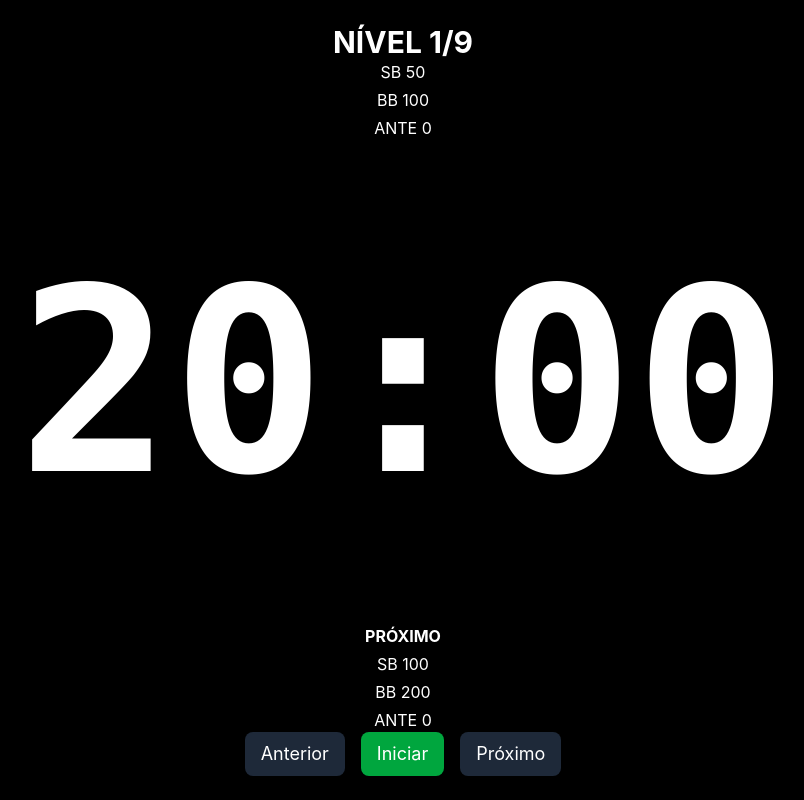
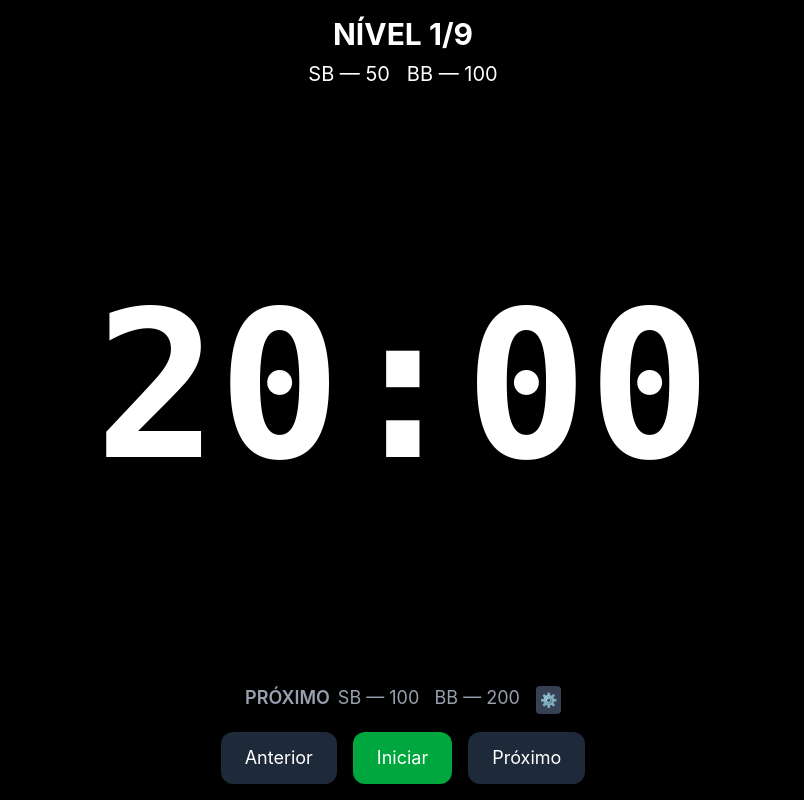
Before and after one commit to jorgepcar78/poker-blinds-timer, a React (Vite) app: page / in a window 1280 px wide. Shown: the whole page, without its empty margins (237-1041 px from the left). Built offline with nearby package versions, Linux system fonts and the light colour scheme.

Commit message:
Refactor TimerPage layout, adjust clock size, add settings button

```diff
--- a/src/components/BlindsDisplay.jsx
+++ b/src/components/BlindsDisplay.jsx
@@ -3,10 +3,15 @@
 import React from "react";
 function BlindsDisplay({ level }) {
   return (
-    <div className="text-center space-y-1">
-      <div>SB {level.smallBlind}</div>
-      <div>BB {level.bigBlind}</div>
-      <div>ANTE {level.ante}</div>
+    <div className="text-center">
+      <div className="text-xl">
+        SB — {level.smallBlind} &nbsp; BB — {level.bigBlind}
+        {level.ante > 0 && (
+          <>
+            &nbsp; ANTE — {level.ante}
+          </>
+        )}
+      </div>
     </div>
   );
 }
--- a/src/components/Controls.jsx
+++ b/src/components/Controls.jsx
@@ -2,18 +2,18 @@
 
 import React from "react";
 
-function Controls({ isRunning, start, pause, nextLevel, previousLevel }) {
+function Controls({ isRunning, start, pause, nextLevel, previousLevel, className }) {
   return (
-    <div className="flex space-x-4">
-      <button className="px-4 py-2 bg-gray-800 rounded-lg text-lg" onClick={previousLevel}>Anterior</button>
+    <div className={className}>
+      <button className="px-6 py-3 text-lg rounded-xl bg-gray-800" onClick={previousLevel}>Anterior</button>
       <button
-        className="px-4 py-2 bg-green-600 rounded-lg text-lg"
+        className="px-6 py-3 text-lg rounded-xl bg-green-600"
         onClick={isRunning ? pause : start}
       >
         {isRunning ? "Pausar" : "Iniciar"}
       </button>
       <button
-        className="px-4 py-2 bg-gray-800 rounded-lg text-lg"
+        className="px-6 py-3 text-lg rounded-xl bg-gray-800"
         onClick={nextLevel}
       >
         Próximo
--- a/src/components/NextLevelDisplay.jsx
+++ b/src/components/NextLevelDisplay.jsx
@@ -7,11 +7,16 @@ function NextLevelDisplay({ currentLevelIndex, levels }) {
   const level = levels[nextIndex];
   if (!level) return null;
   return (
-    <div className="text-center space-y-1">
-      <div className="font-bold">PRÓXIMO</div>
-      <div>SB {level.smallBlind}</div>
-      <div>BB {level.bigBlind}</div>
-      <div>ANTE {level.ante}</div>
+    <div className="text-center">
+      <div className="font-bold text-xl">PRÓXIMO</div>
+      <div>
+        SB — {level.smallBlind} &nbsp; BB — {level.bigBlind}
+        {level.ante > 0 && (
+          <>
+            &nbsp; ANTE — {level.ante}
+          </>
+        )}
+      </div>
     </div>
   );
 }
--- a/src/pages/TimerPage.jsx
+++ b/src/pages/TimerPage.jsx
@@ -1,12 +1,12 @@
 import React from "react";
-import BlindsDisplay from "../components/BlindsDisplay";
-import NextLevelDisplay from "../components/NextLevelDisplay";
 import useTimer from "../hooks/useTimer";
 import tournamentStore from "../store/tournamentStore";
 import { formatTime } from "../utils/time";
 import Controls from "../components/Controls";
+import { useNavigate } from "react-router-dom";
 
 function TimerPage() {
+  const navigate = useNavigate();
   // Get timer functions and state from hook
   const {
     currentLevelIndex,
@@ -39,33 +39,66 @@ function TimerPage() {
   const nextLevelData = levels[nextLevelIndex];
 
   return (
-    <div className="h-screen w-screen bg-black text-white flex flex-col justify-between items-center p-6">
-      {/* Level Header */}
+    <div className="h-screen w-screen bg-black text-white overflow-hidden flex flex-col items-center justify-between px-4 py-4">
+      <div className="flex flex-col h-full w-full items-center justify-between space-y-4">
+        {/* Header */}
+        <div className="text-center space-y-2">
           <div className="text-3xl font-bold">
-        NÍVEL {currentLevelIndex + 1}/{totalLevels}
+            NÍVEL {currentLevelIndex + 1}/{levels.length}
+          </div>
+          <div className="text-xl">
+            SB — {currentLevel.smallBlind}
+            &nbsp;&nbsp; BB — {currentLevel.bigBlind}
+            {currentLevel.ante > 0 && (
+              <>
+                &nbsp;&nbsp; ANTE — {currentLevel.ante}
+              </>
+            )}
+          </div>
         </div>
 
-      {/* Current Blinds */}
-      <BlindsDisplay level={currentLevel} />
 
-      {/* Big Clock */}
+        {/* Clock */}
         <div className="flex-1 flex items-center justify-center">
-        <div className="text-[12rem] md:text-[16rem] font-mono font-bold">
+          <div className="font-mono font-bold text-[16vw] leading-none">
             {formatTime(remainingTime)}
           </div>
         </div>
 
-      {/* Next Level */}
-      <NextLevelDisplay currentLevelIndex={currentLevelIndex} levels={levels} />
+        {/* Next Level (gray) */}
+        <div className="flex items-center justify-center space-x-2 text-center text-gray-400 space-y-1 mb-4">
+          <div className="text-lg font-semibold">PRÓXIMO</div>
+          {levels[currentLevelIndex + 1] && (
+            <div className="text-lg">
+              SB — {levels[currentLevelIndex + 1].smallBlind}
+              &nbsp;&nbsp; BB — {levels[currentLevelIndex + 1].bigBlind}
+              {levels[currentLevelIndex + 1].ante > 0 && (
+                <>
+                  &nbsp;&nbsp; ANTE — {levels[currentLevelIndex + 1].ante}
+                </>
+              )}
+            </div>
+          )}
+          {/* Settings button */}
+          <button
+            onClick={() => navigate("/settings") }
+            className="ml-2 p-1 bg-gray-700 rounded hover:bg-gray-600 text-sm"
+            aria-label="Configurações"
+          >⚙️</button>
+        </div>
 
-      {/* Button Bar */}
+        {/* Buttons (bottom) */}
+        <div className="flex gap-4 justify-center">
           <Controls
             isRunning={isRunning}
             start={handleStartClick}
             pause={pauseTimer}
             nextLevel={nextLevelFn}
             previousLevel={prevLevelFn}
+            className="flex justify-center gap-4"
           />
+        </div>
+      </div>
     </div>
   );
 }
```
Lines whose indentation alone changed are shown as unchanged.
